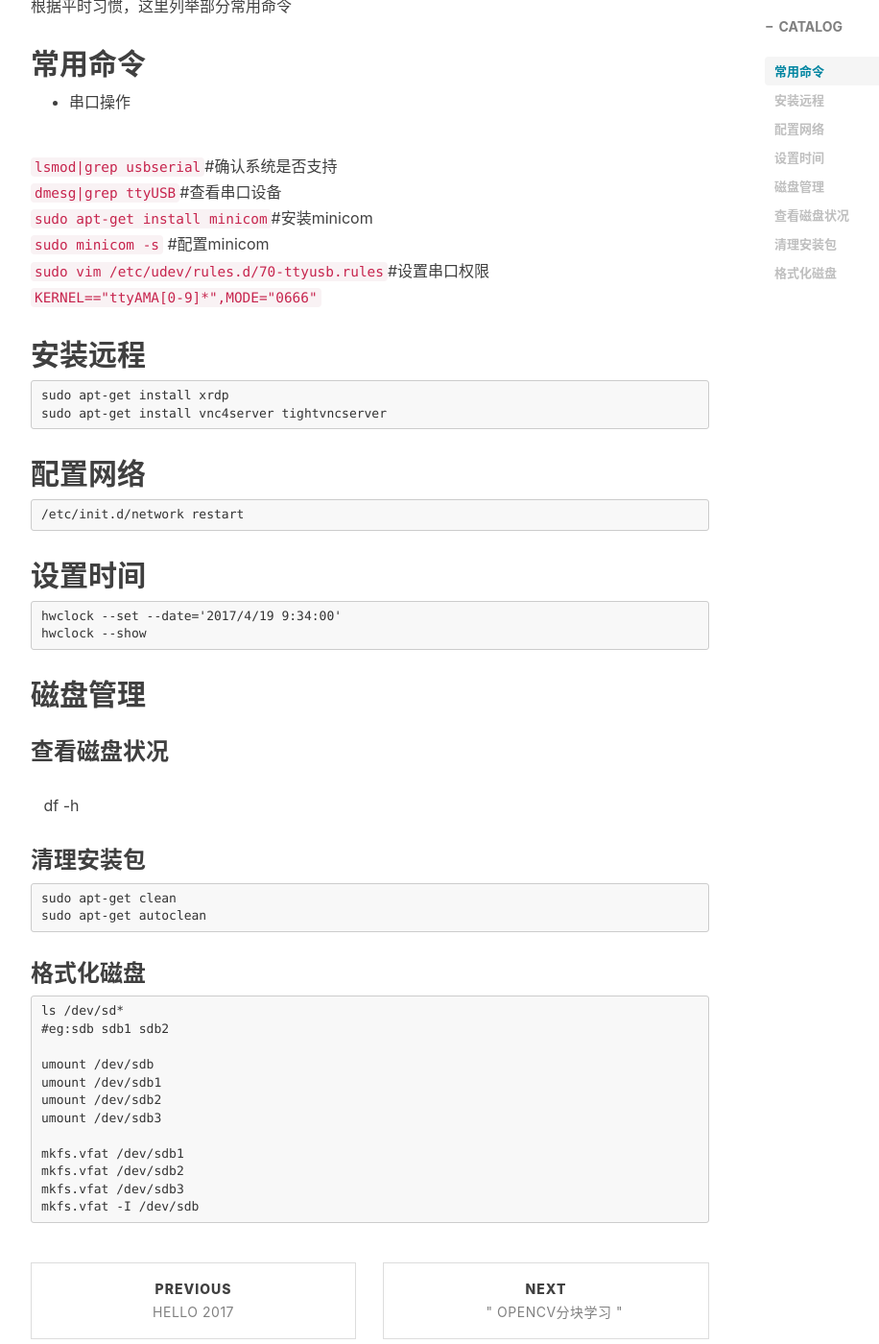
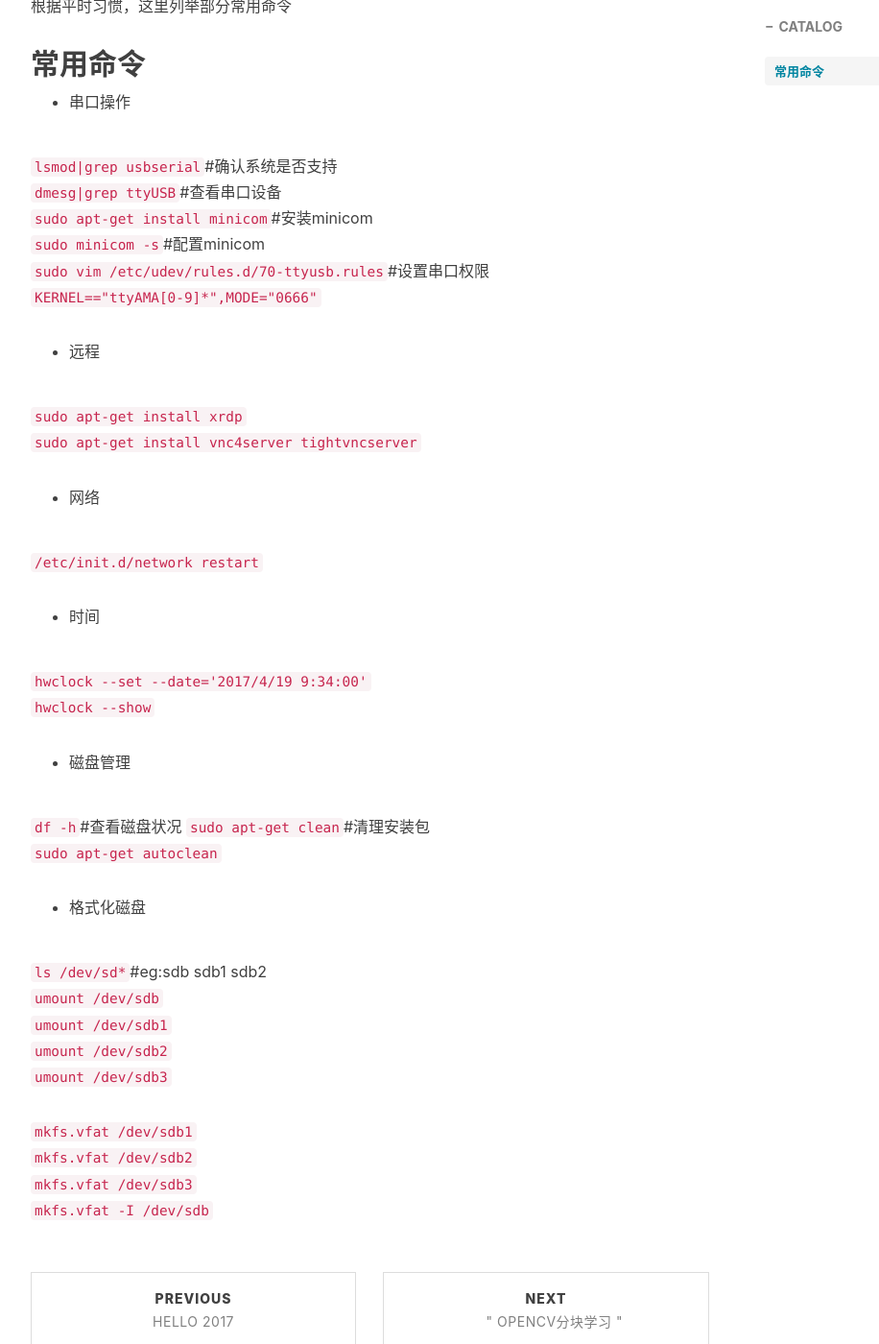
Before and after one commit to Lmonologue/baymax.github.io, a Jekyll site: the page built from _posts/2017-05-04-linux常用命令-2017.md, in a window 1280 px wide and 1400 px high, scrolled down 580 px. Shown: the whole window at 96% size, without its empty margins (233-1149 px from the left). Built offline with Jekyll 4.4.1, drawn with Linux system fonts in a browser that asks for light colours; nearby versions of some CDN libraries; comment, search, counter and statistics services are not loaded.

Commit message:
Update 2017-05-04-linux常用命令-2017.md

```diff
--- a/_posts/2017-05-04-linux常用命令-2017.md
+++ b/_posts/2017-05-04-linux常用命令-2017.md
@@ -19,41 +19,39 @@ tags:
 `lsmod|grep usbserial`#确认系统是否支持
 `dmesg|grep ttyUSB`#查看串口设备
 `sudo apt-get install minicom`#安装minicom
-`sudo minicom -s` #配置minicom
+`sudo minicom -s`#配置minicom
 `sudo vim /etc/udev/rules.d/70-ttyusb.rules`#设置串口权限
 `KERNEL=="ttyAMA[0-9]*",MODE="0666"`
 
+- 远程
 
-## 安装远程
-    sudo apt-get install xrdp
-    sudo apt-get install vnc4server tightvncserver
+`sudo apt-get install xrdp`
+`sudo apt-get install vnc4server tightvncserver`
 
-## 配置网络
-    /etc/init.d/network restart
+- 网络
 
-## 设置时间
-    hwclock --set --date='2017/4/19 9:34:00'
-    hwclock --show
+`/etc/init.d/network restart`
 
-## 磁盘管理
+- 时间
 
-### 查看磁盘状况
-    df -h
+`hwclock --set --date='2017/4/19 9:34:00'`
+`hwclock --show`
 
-### 清理安装包
-    sudo apt-get clean
-    sudo apt-get autoclean
+- 磁盘管理
 
-### 格式化磁盘
-    ls /dev/sd*
-    #eg:sdb sdb1 sdb2
+`df -h`#查看磁盘状况
+`sudo apt-get clean`#清理安装包
+`sudo apt-get autoclean`
 
-    umount /dev/sdb
-    umount /dev/sdb1
-    umount /dev/sdb2
-    umount /dev/sdb3
+- 格式化磁盘
 
-    mkfs.vfat /dev/sdb1
-    mkfs.vfat /dev/sdb2
-    mkfs.vfat /dev/sdb3
-    mkfs.vfat -I /dev/sdb
+`ls /dev/sd*`#eg:sdb sdb1 sdb2
+`umount /dev/sdb`
+`umount /dev/sdb1`
+`umount /dev/sdb2`
+`umount /dev/sdb3`
+
+`mkfs.vfat /dev/sdb1`
+`mkfs.vfat /dev/sdb2`
+`mkfs.vfat /dev/sdb3`
+`mkfs.vfat -I /dev/sdb`
```
